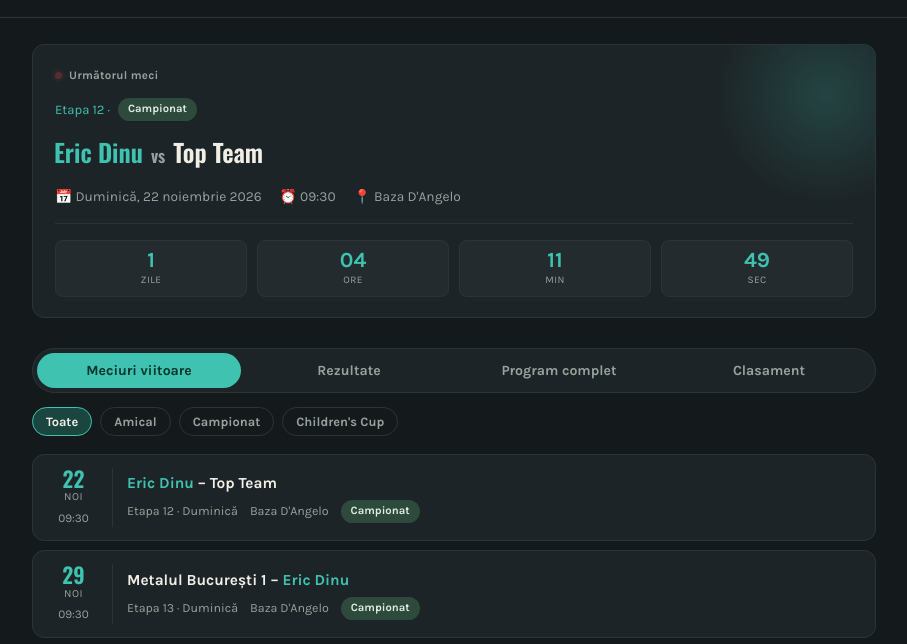
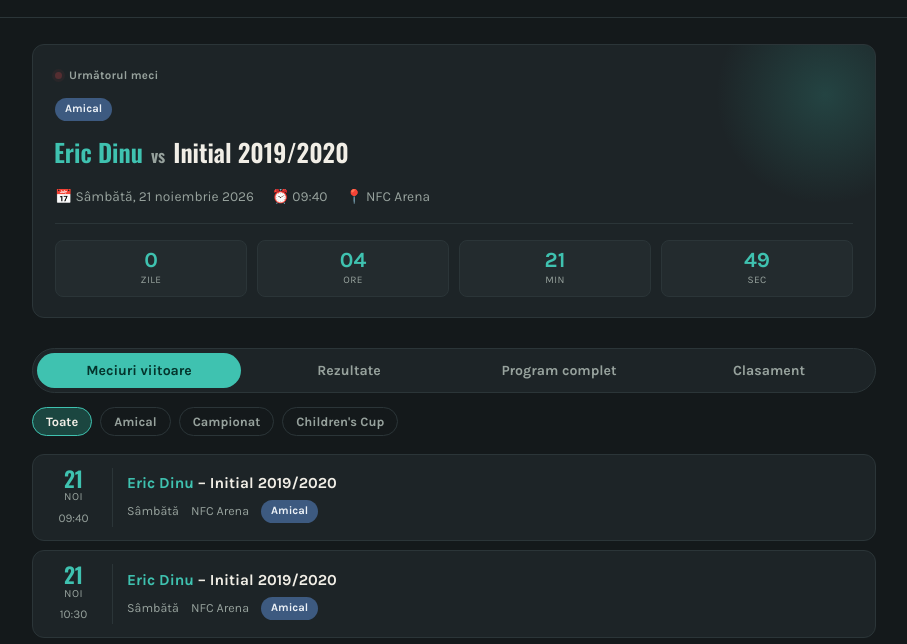
Before and after one commit to bgdomg/bgd, a plain HTML site: page index.html in a window 1280 px wide. Shown: the part 81-725 px from the top of the page, without its empty margins (186-1093 px from the left). Drawn offline with nearby package versions, Linux system fonts and the light colour scheme.

Commit message:
Update index.html

```diff
--- a/index.html
+++ b/index.html
@@ -776,7 +776,8 @@ const MECIURI = [
   { etapa:null, data:"2026-11-07", ora:"08:50", gazda:"Eric Dinu", oaspete:"Gradinarii 2018/2019",           eric:"gazda",   competitie:"Amical", locatie:"NFC Arena", jucat:true, scorEric:4, scorAdversar:2 },
   { etapa:null, data:"2026-11-07", ora:"09:40", gazda:"Eric Dinu", oaspete:"Initial 2019",           eric:"gazda",   competitie:"Amical", locatie:"NFC Arena", jucat:true, scorEric:7, scorAdversar:4 },
   { etapa:null, data:"2026-11-10", ora:"17:30", gazda:"Steaua Bucuresti 2019", oaspete:"Eric Dinu",           eric:"oaspete",   competitie:"Amical", locatie:"Ghencea", jucat:true, scorEric:2, scorAdversar:10 },
-
+  { etapa:null, data:"2026-11-21", ora:"09:40", gazda:"Eric Dinu", oaspete:"Initial 2019/2020",           eric:"oaspete",   competitie:"Amical", locatie:"NFC Arena", jucat:false, scorEric:null, scorAdversar:null },
+  { etapa:null, data:"2026-11-21", ora:"10:30", gazda:"Eric Dinu", oaspete:"Initial 2019/2020",           eric:"oaspete",   competitie:"Amical", locatie:"NFC Arena", jucat:false, scorEric:null, scorAdversar:null },
   // --- Campionat ---
   { etapa:1,  data:"2026-09-06", ora:"13:30", gazda:"Eric Dinu", oaspete:"Metalul București 2",             eric:"gazda",   competitie:"Campionat", jucat:true, scorEric:2, scorAdversar:7 },
   { etapa:2,  data:"2026-09-13", ora:"12:40", gazda:"Cosmo Sport", oaspete:"Eric Dinu",          eric:"oaspete", competitie:"Campionat", jucat:true, scorEric:5, scorAdversar:3 },
```
